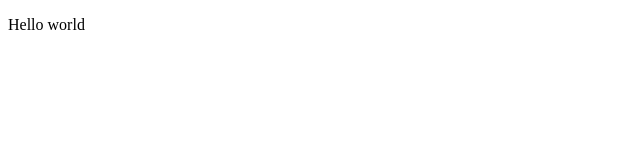
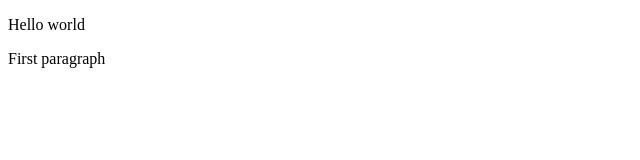
Before and after one commit to Dharmik1710/git-and-node, a plain HTML site: page index.html in a window 1280 px wide. Shown: the full height of the page, 0-640 px from the left. Drawn offline with Linux system fonts and the light colour scheme.

Commit message:
second commit

```diff
--- a/index.html
+++ b/index.html
@@ -7,5 +7,6 @@
 </head>
 <body>
     <p>Hello world</p>
+    <p>First paragraph</p>
 </body>
 </html>
```
